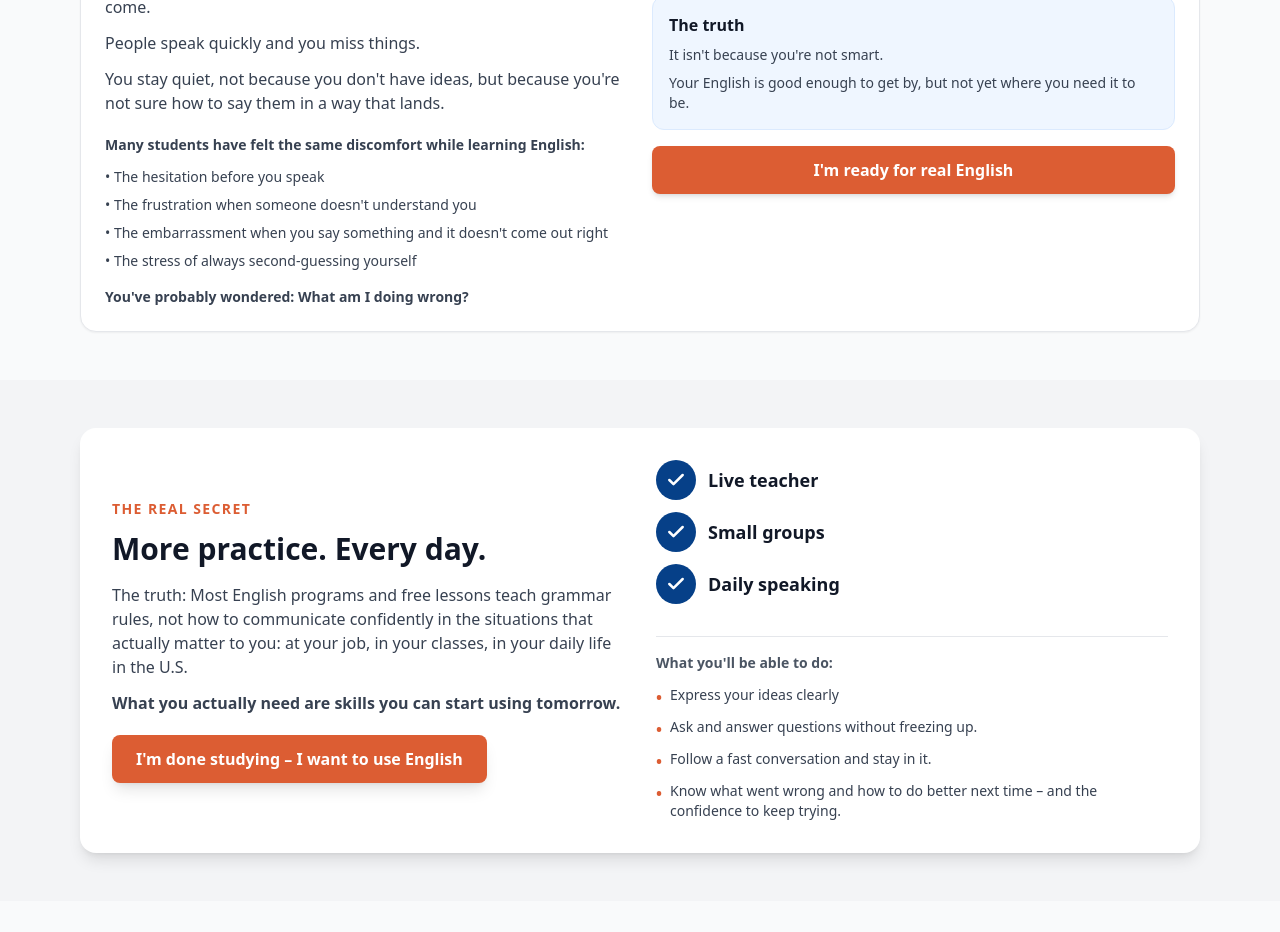
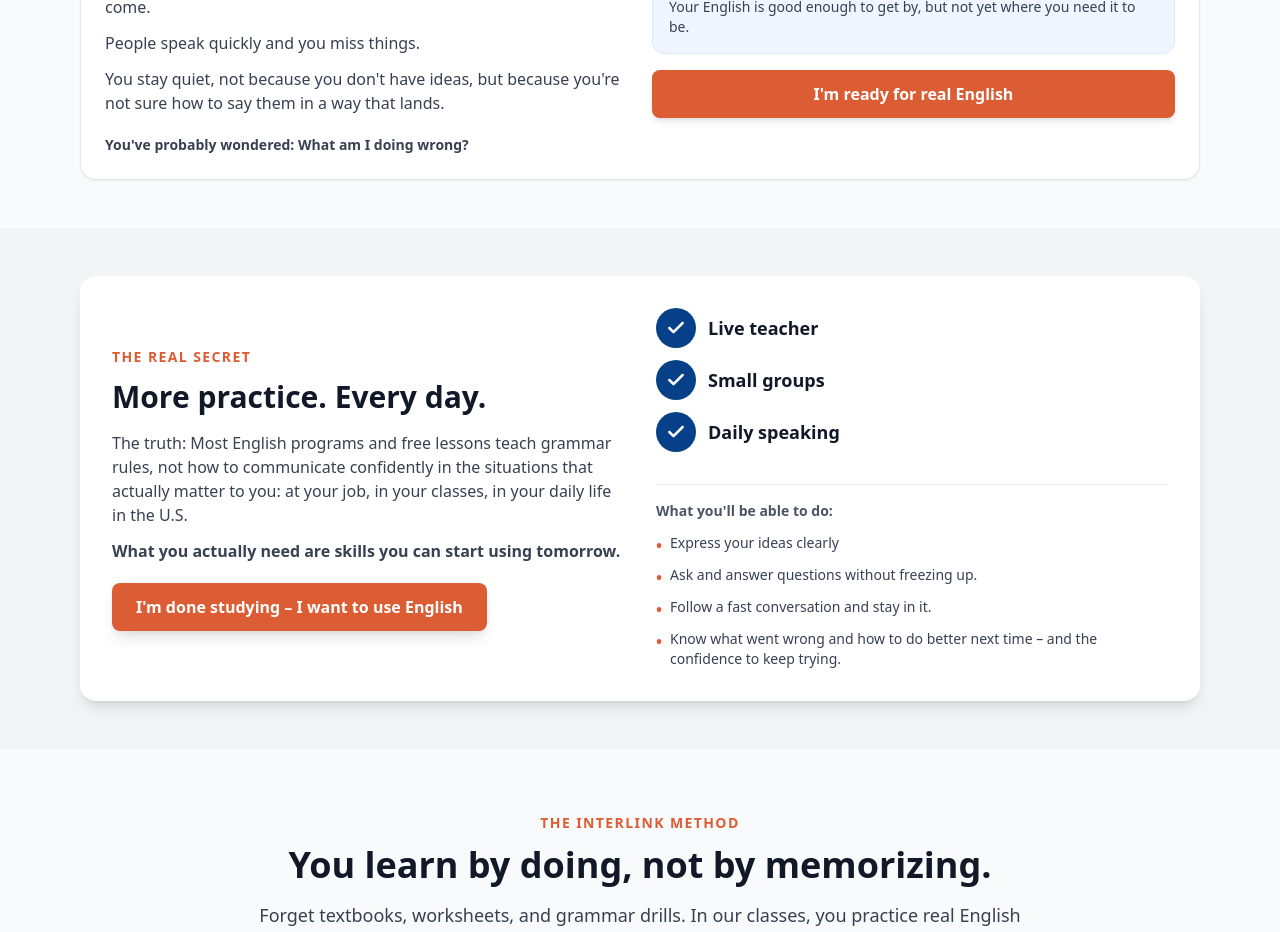
Before and after one commit to Qwixo/Qwixo-apply.INTERLINK.edu-12.3.2026, a React (Vite) app: page /greensboro in a window 1280 px wide. Shown: the part 1160-2092 px from the top of the page. Built offline with nearby package versions, Linux system fonts and the light colour scheme.

Commit message:
Updated GreensboroPage.tsx

```diff
--- a/src/pages/GreensboroPage.tsx
+++ b/src/pages/GreensboroPage.tsx
@@ -234,14 +234,9 @@ function GreensboroPage() {
                 </div>
 
                 <div className="text-sm text-gray-700">
-                  <p className="font-semibold mb-3">
-                    Many students have felt the same discomfort while learning English:
-                  </p>
+
                   <div className="space-y-2">
-                    <p>• The hesitation before you speak</p>
-                    <p>• The frustration when someone doesn't understand you</p>
-                    <p>• The embarrassment when you say something and it doesn't come out right</p>
-                    <p>• The stress of always second-guessing yourself</p>
+
                   </div>
                   <p className="font-semibold mt-4">
                     You've probably wondered: What am I doing wrong?
```
